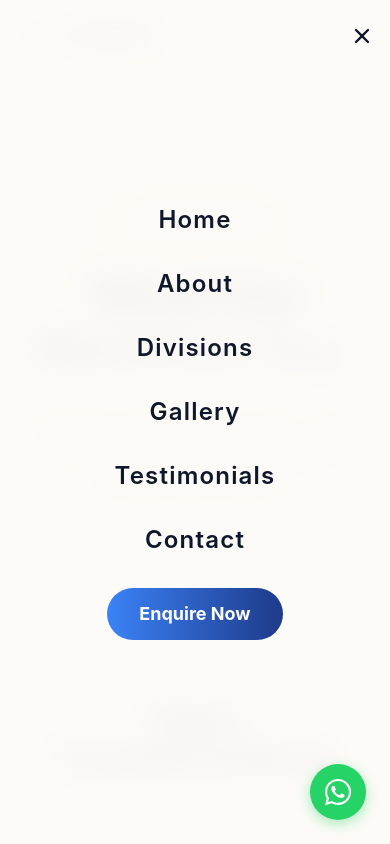
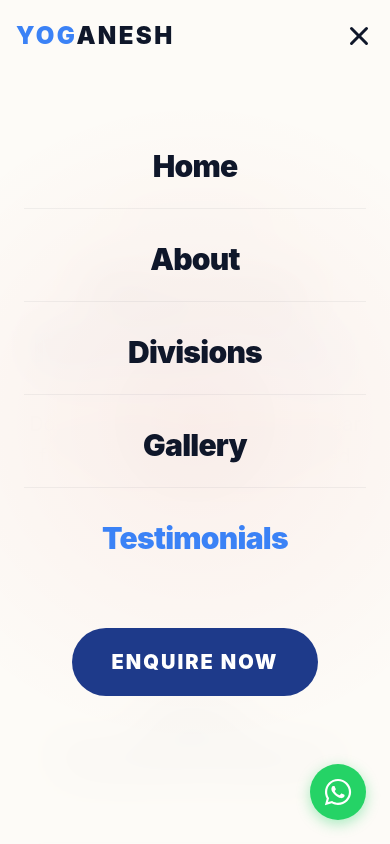
Before and after one commit to rameezwangde/Yoganesh, a React (Vite) app: page /testimonials in a window 390 px wide. Both pictures are taken after a click on the button 362 px from the left and 36 px from the top of the page. Shown: the top 844 px of the page. Built offline with nearby package versions, Linux system fonts and the light colour scheme.

Commit message:
feat: implement responsive Navbar component with scroll effects and mobile menu animations.

```diff
--- a/src/components/layout/Navbar.jsx
+++ b/src/components/layout/Navbar.jsx
@@ -1,6 +1,7 @@
 import React, { useState, useEffect } from 'react'
 import { Link, useLocation } from 'react-router-dom'
 import { HiMenu, HiX } from 'react-icons/hi'
+import { motion, AnimatePresence } from 'framer-motion'
 
 const navLinks = [
     { name: 'Home', path: '/' },
@@ -29,25 +30,34 @@ const Navbar = () => {
         setIsOpen(false)
     }, [location.pathname])
 
+    // Lock body scroll when mobile menu is open
+    useEffect(() => {
+        if (isOpen) {
+            document.body.style.overflow = 'hidden'
+        } else {
+            document.body.style.overflow = 'unset'
+        }
+    }, [isOpen])
+
     return (
         <header
             className={`fixed top-0 w-full z-50 transition-all duration-300 ${scrolled ? 'bg-brand-bg-alt/90 backdrop-blur-md shadow-lg py-3' : 'bg-transparent py-5'
                 }`}
         >
-            <div className="container mx-auto px-4 md:px-8 flex justify-between items-center">
+            <div className="container mx-auto px-4 md:px-8 flex justify-between items-center relative z-50">
                 {/* Logo */}
-                <Link to="/" className="text-2xl font-bold tracking-wider text-brand-text">
-                    <span className="text-brand-red-light">YOG</span>ANESH
+                <Link to="/" className="text-2xl font-black tracking-widest text-brand-text z-50 relative group">
+                    <span className="text-brand-red-light group-hover:text-brand-red-dark transition-colors">YOG</span>ANESH
                 </Link>
 
                 {/* Desktop Nav */}
-                <nav className="hidden md:flex items-center space-x-8">
-                    <ul className="flex space-x-6">
+                <nav className="hidden md:flex items-center space-x-12">
+                    <ul className="flex space-x-8">
                         {navLinks.map((link) => (
                             <li key={link.name}>
                                 <Link
                                     to={link.path}
-                                    className={`text-sm font-medium uppercase tracking-wide transition-colors hover:text-brand-red-light ${location.pathname === link.path ? 'text-brand-red-light' : 'text-brand-text-muted'
+                                    className={`text-sm font-bold uppercase tracking-widest transition-colors hover:text-brand-red-light ${location.pathname === link.path ? 'text-brand-red-light' : 'text-brand-text-muted'
                                         }`}
                                 >
                                     {link.name}
@@ -57,7 +67,7 @@ const Navbar = () => {
                     </ul>
                     <Link
                         to="/contact"
-                        className="bg-gradient-primary text-white px-6 py-2 rounded-full font-semibold hover:opacity-90 transition-opacity"
+                        className="bg-brand-red-dark text-white px-8 py-3 rounded-full font-extrabold uppercase tracking-widest text-sm hover:bg-brand-red-light hover:shadow-[0_10px_20px_rgba(192,0,0,0.2)] transition-all hover:-translate-y-0.5"
                     >
                         Enquire Now
                     </Link>
@@ -65,7 +75,7 @@ const Navbar = () => {
 
                 {/* Mobile Toggle */}
                 <button
-                    className="md:hidden text-brand-text text-2xl focus:outline-none z-50"
+                    className="md:hidden text-brand-text text-3xl focus:outline-none z-50 relative hover:text-brand-red-light transition-colors"
                     onClick={() => setIsOpen(!isOpen)}
                 >
                     {isOpen ? <HiX /> : <HiMenu />}
@@ -73,40 +83,54 @@ const Navbar = () => {
             </div>
 
             {/* Mobile Menu Overlay */}
-            <div
-                className={`fixed inset-0 bg-brand-bg/95 backdrop-blur-lg flex flex-col items-center justify-center transition-transform duration-300 ease-in-out ${isOpen ? 'translate-x-0' : 'translate-x-full'
-                    } md:hidden`}
+            <AnimatePresence>
+                {isOpen && (
+                    <motion.div
+                        initial={{ opacity: 0, y: -20 }}
+                        animate={{ opacity: 1, y: 0 }}
+                        exit={{ opacity: 0, y: -20 }}
+                        transition={{ duration: 0.3, ease: "easeOut" }}
+                        className="fixed inset-0 h-[100dvh] w-full bg-brand-bg/95 backdrop-blur-xl flex flex-col items-center justify-center z-40 md:hidden"
                     >
-                <ul className="flex flex-col space-y-8 text-center mb-8">
-                    {navLinks.map((link) => (
-                        <li key={link.name}>
+                        <div className="absolute inset-0 bg-[radial-gradient(circle_at_center,rgba(192,0,0,0.05),transparent_70%)] pointer-events-none"></div>
+
+                        <ul className="flex flex-col space-y-8 text-center mb-12 relative z-10 w-full px-6">
+                            {navLinks.map((link, i) => (
+                                <motion.li
+                                    key={link.name}
+                                    initial={{ opacity: 0, y: 20 }}
+                                    animate={{ opacity: 1, y: 0 }}
+                                    transition={{ delay: 0.1 + (i * 0.05) }}
+                                    className="border-b border-brand-text/5 pb-6 last:border-0"
+                                >
                                     <Link
                                         to={link.path}
-                                className="text-2xl font-semibold tracking-wider text-brand-text hover:text-brand-red-light transition-colors"
+                                        className={`text-3xl font-black tracking-tight hover:text-brand-red-light transition-colors ${location.pathname === link.path ? 'text-brand-red-light' : 'text-brand-text'}`}
                                         onClick={() => setIsOpen(false)}
                                     >
                                         {link.name}
                                     </Link>
-                        </li>
+                                </motion.li>
                             ))}
-                    <li>
+                        </ul>
+
+                        <motion.div
+                            initial={{ opacity: 0, scale: 0.9 }}
+                            animate={{ opacity: 1, scale: 1 }}
+                            transition={{ delay: 0.4 }}
+                            className="relative z-10"
+                        >
                             <Link
                                 to="/contact"
-                            className="text-2xl font-semibold tracking-wider text-brand-text hover:text-brand-red-light transition-colors"
-                            onClick={() => setIsOpen(false)}
-                        >
-                            Contact
-                        </Link>
-                    </li>
-                </ul>
-                <Link
-                    to="/contact"
-                    className="bg-gradient-primary text-white px-8 py-3 rounded-full font-bold text-lg hover:opacity-90 transition-opacity"
+                                className="bg-brand-red-dark text-white px-10 py-5 rounded-full font-black text-xl tracking-widest uppercase hover:bg-brand-red-light hover:shadow-[0_15px_30px_rgba(192,0,0,0.3)] transition-all inline-block"
                                 onClick={() => setIsOpen(false)}
                             >
                                 Enquire Now
                             </Link>
-            </div>
+                        </motion.div>
+                    </motion.div>
+                )}
+            </AnimatePresence>
         </header>
     )
 }
```
Lines whose indentation alone changed are shown as unchanged.
